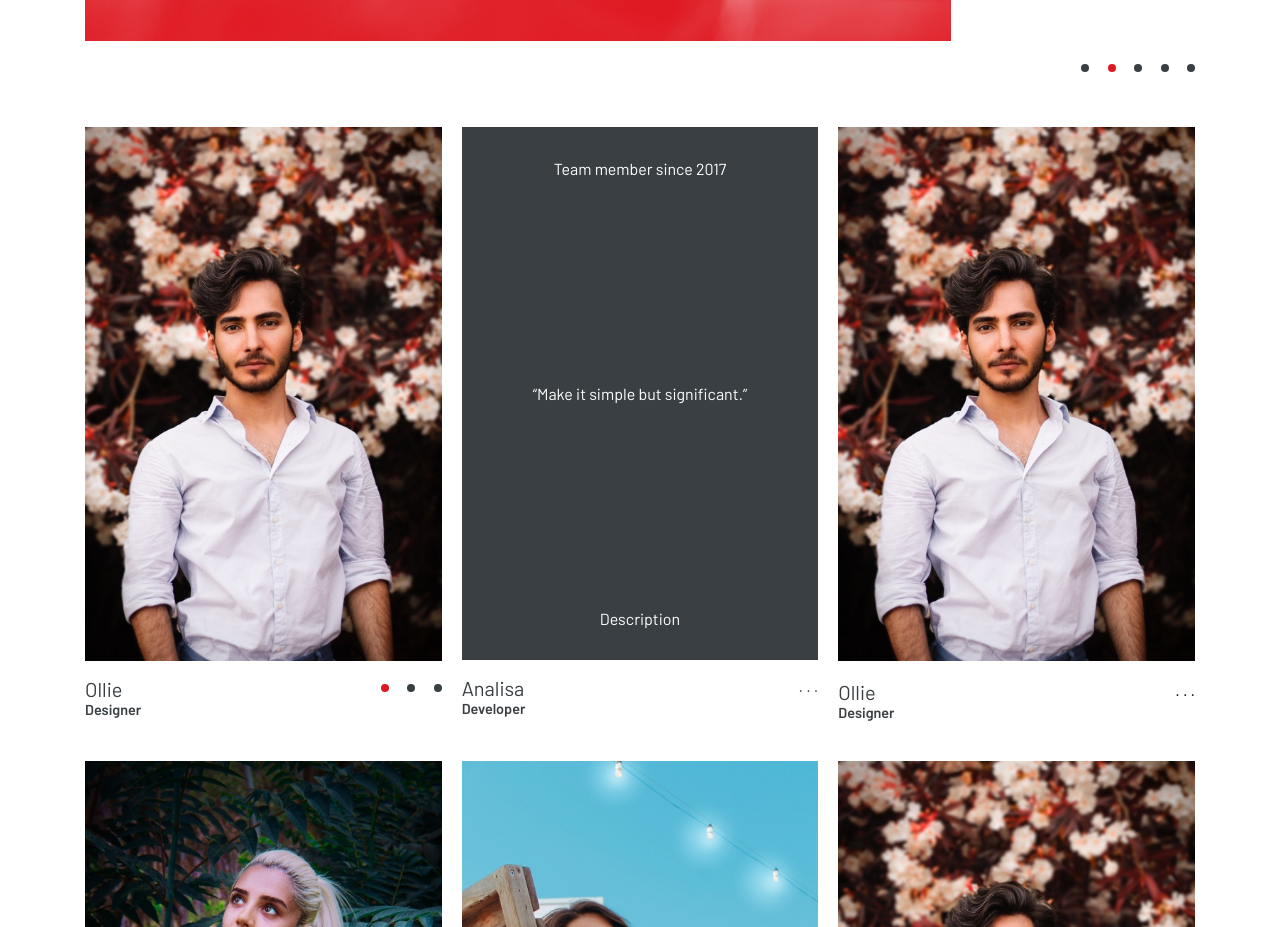
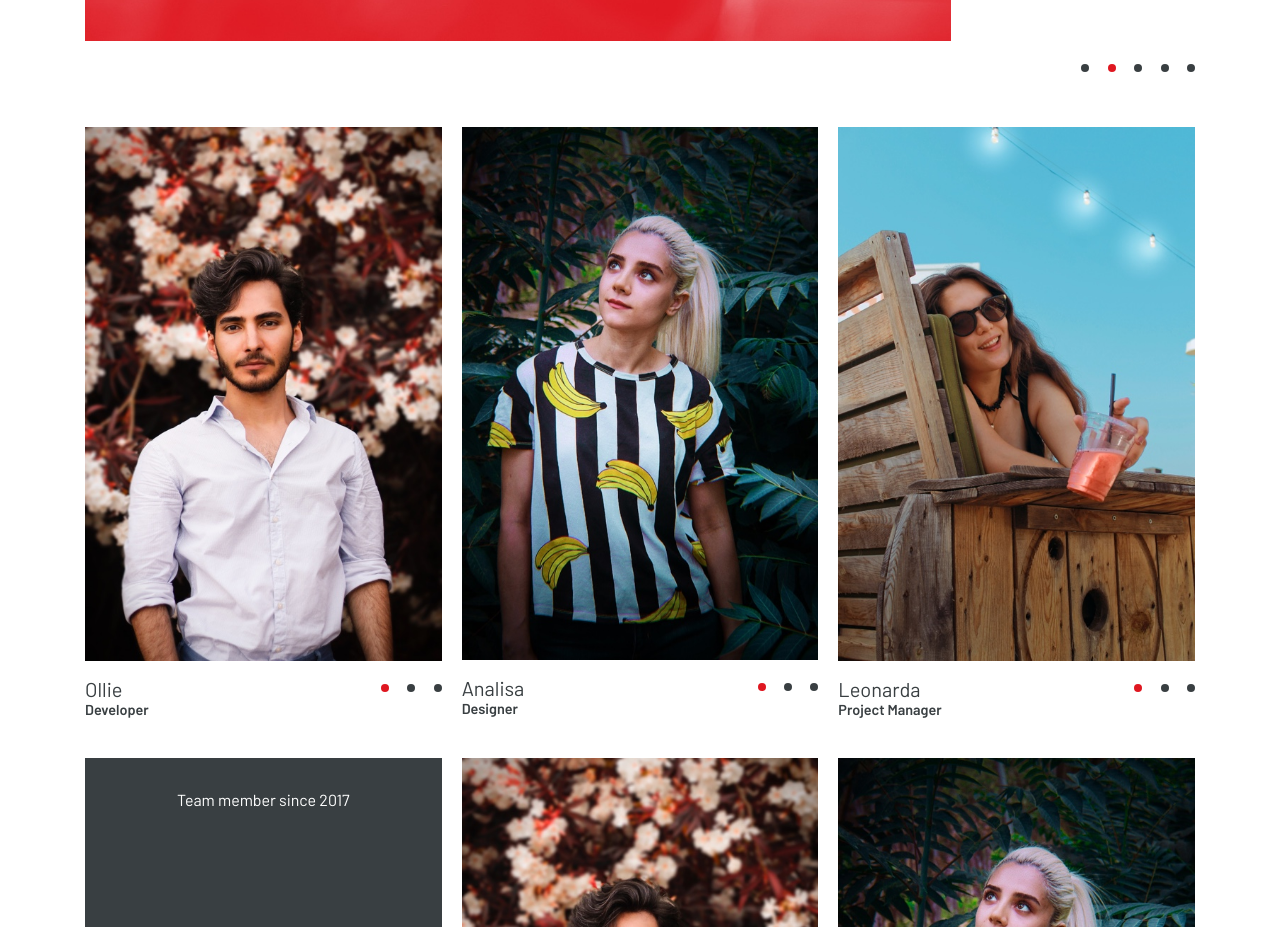
Before and after one commit to axlbert/schmiede-website-new, a Next.js app: page /about in a window 1280 px wide. Shown: the part 1400-2327 px from the top of the page. Built offline with nearby package versions, Linux system fonts and the light colour scheme.

Commit message:
init members professional data

```diff
--- a/components/member-card/index.js
+++ b/components/member-card/index.js
@@ -6,22 +6,18 @@ import DotControls from '../dot-controls';
 /**
  * Member Card Professional Overlay component.
  */
-function ProfessionalOverlay() {
+function ProfessionalOverlay({ sinceYear, quote, description }) {
   return (
     <div className="MemberCard-Professional Card-ImageOverlay Card-ImageOverlay_gray">
       <header>
         <div className="MemberCard-HeaderTextSmall">Team member since</div>
-        <div className="MemberCard-HeaderText">2017</div>
+        <div className="MemberCard-HeaderText">{ sinceYear }</div>
       </header>
       <div className="MemberCard-Quote">
-        “Make it simple but significant.”
+        “{ quote }”
       </div>
       <div className="MemberCard-Description">
-        Coming from the fashion industry, I am working at Schmiede.one
-        on things that display my true passions which are: food,
-        agriculture, and innovative business models.
-        My project range is, from our test field to pure software projects
-        to Indoor farming, which makes working at Schmiede.one very diverse.
+        { description }
       </div>
     </div>
   );
@@ -82,7 +78,7 @@ function PersonalOverlay() {
 /**
  * Member Card component.
  */
-export default function MemberCard({ name, role, imageSrc }) {
+export default function MemberCard({ name, role, imageSrc, professional }) {
   const [activeIndex, setActiveIndex] = useState(0);
 
   const nextOverlay = e => {
@@ -99,7 +95,7 @@ export default function MemberCard({ name, role, imageSrc }) {
       >
         <img className="Card-Image" src={imageSrc} />
         { activeIndex === 1 && <PersonalOverlay /> }
-        { activeIndex === 2 && <ProfessionalOverlay /> }
+        { activeIndex === 2 && <ProfessionalOverlay {...professional} /> }
       </div>
       <div
         className="Card-Footer"
--- a/data/members.js
+++ b/data/members.js
@@ -1,8 +1,67 @@
 const ollie = {
   name: 'Ollie',
-  role: 'Designer',
+  role: 'Developer',
   imageSrc: '/about/member-1.jpg',
+  /*personal: {
+    location: 'Lima, Peru',
+    quote: `Give me a book and chocolates, i'll be in paradise.`,
+  },*/
+  professional: {
+    sinceYear: 2019,
+    quote: `Keep it simple, stupid.`,
+    description: `
+      1: Coming from the fashion industry, I am working at Schmiede.one
+      on things that display my true passions which are: food,
+      agriculture, and innovative business models.
+      My project range is, from our test field to pure software projects
+      to Indoor farming, which makes working at Schmiede.one very diverse.
+    `,
+  },
 };
 
-const members = [ollie];
+const analisa = {
+  name: 'Analisa',
+  role: 'Designer',
+  imageSrc: '/about/member-2.jpg',
+  /*personal: {
+    location: 'Lima, Peru',
+    quote: `Give me a book and chocolates, i'll be in paradise.`,
+  },*/
+  professional: {
+    sinceYear: 2018,
+    quote: `Make it simple but significant.`,
+    description: `
+      2: Coming from the fashion industry, I am working at Schmiede.one
+      on things that display my true passions which are: food,
+      agriculture, and innovative business models.
+      My project range is, from our test field to pure software projects
+      to Indoor farming, which makes working at Schmiede.one very diverse.
+    `,
+  },
+};
+
+const leonarda = {
+  name: 'Leonarda',
+  role: 'Project Manager',
+  imageSrc: '/about/member-3.jpg',
+  /*personal: {
+    location: 'Lima, Peru',
+    quote: `Give me a book and chocolates, i'll be in paradise.`,
+  },*/
+  professional: {
+    sinceYear: 2017,
+    quote: `Divide and rule.`,
+    description: `
+      3: Coming from the fashion industry, I am working at Schmiede.one
+      on things that display my true passions which are: food,
+      agriculture, and innovative business models.
+      My project range is, from our test field to pure software projects
+      to Indoor farming, which makes working at Schmiede.one very diverse.
+    `,
+  },
+};
+
+//const members = [ollie];
+//const members = [leonarda];
+const members = [ollie, analisa, leonarda];
 export default members;
```
